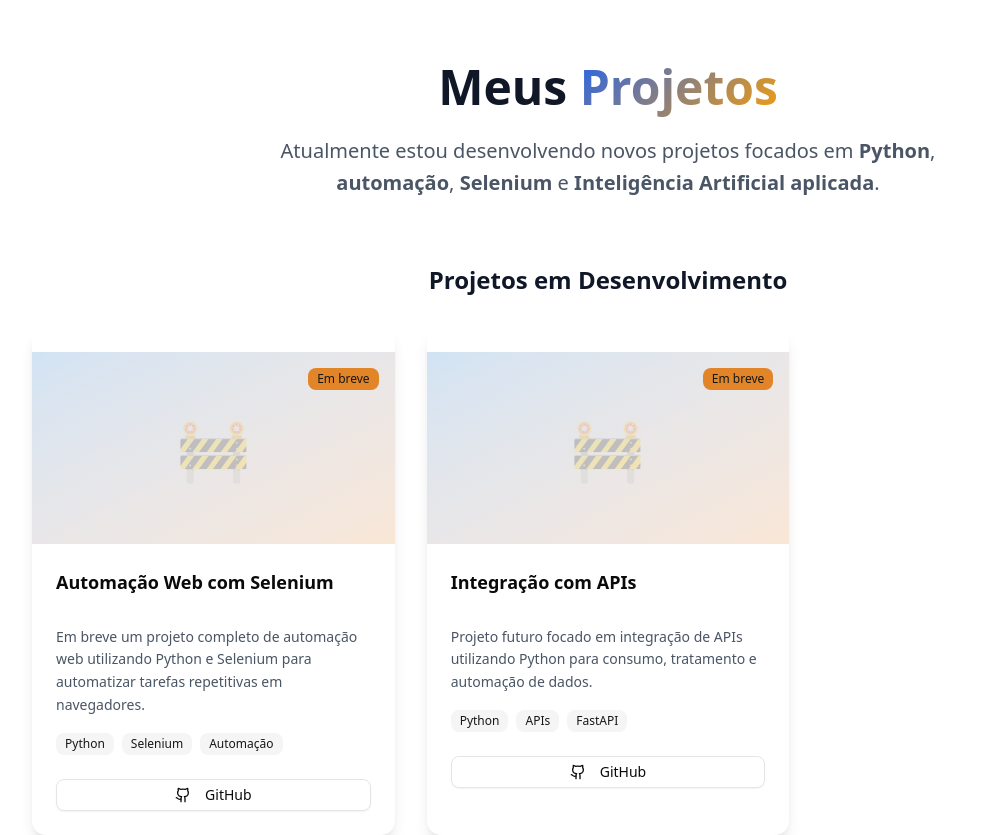
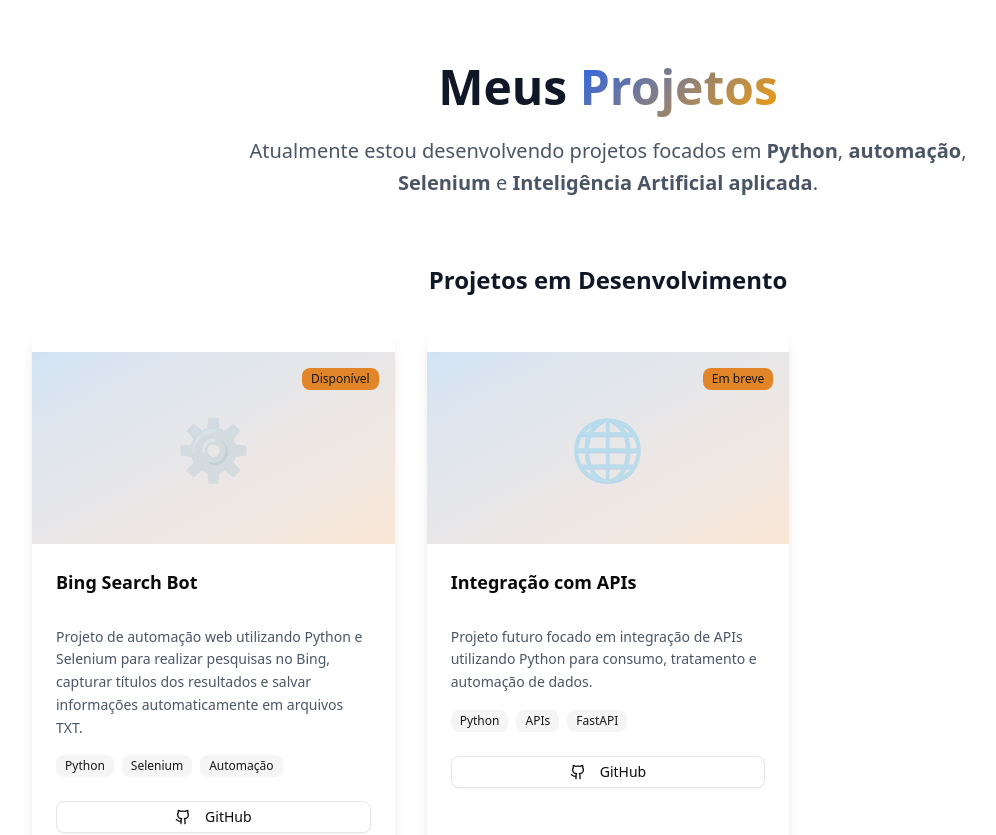
Before and after one commit to leandroroberto/portfolio-leandro, a React (Vite) app: page / in a window 1280 px wide. Shown: the part 2360-3195 px from the top of the page, without its empty margins (32-1028 px from the left). Built offline with nearby package versions, Linux system fonts and the light colour scheme.

Commit message:
Update project details and descriptions in Projects.jsx
Projeto de automação Bing-Search-Bot adicionado ao portfólio.

```diff
--- a/src/components/Projects.jsx
+++ b/src/components/Projects.jsx
@@ -10,12 +10,12 @@
   const projects = [
     {
       id: 1,
-      title: "Automação Web com Selenium",
+      title: "Bing Search Bot",
       description:
-        "Em breve um projeto completo de automação web utilizando Python e Selenium para automatizar tarefas repetitivas em navegadores.",
+        "Projeto de automação web utilizando Python e Selenium para realizar pesquisas no Bing, capturar títulos dos resultados e salvar informações automaticamente em arquivos TXT.",
       technologies: ["Python", "Selenium", "Automação"],
       category: "Automação",
-      github: "https://github.com/leandroroberto",
+      github: "https://github.com/leandroroberto/bing-search-bot",
       demo: null,
       featured: true
     },
@@ -68,7 +68,7 @@
             </h2>
 
             <p className="text-xl text-gray-600 max-w-3xl mx-auto leading-relaxed">
-              Atualmente estou desenvolvendo novos projetos focados em
+              Atualmente estou desenvolvendo projetos focados em
               <strong> Python</strong>, <strong>automação</strong>,
               <strong> Selenium</strong> e
               <strong> Inteligência Artificial aplicada</strong>.
@@ -89,11 +89,19 @@
                 >
                   <div className="relative">
                     <div className="h-48 bg-gradient-to-br from-primary/20 to-accent/20 flex items-center justify-center">
-                      <div className="text-6xl opacity-20">🚧</div>
+                      <div className="text-6xl opacity-20">
+                        {project.category === 'Automação'
+                          ? '⚙️'
+                          : project.category === 'Backend'
+                          ? '🌐'
+                          : '🤖'}
+                      </div>
                     </div>
 
                     <Badge className="absolute top-4 right-4 bg-accent text-accent-foreground">
-                      Em breve
+                      {project.title === 'Bing Search Bot'
+                        ? 'Disponível'
+                        : 'Em breve'}
                     </Badge>
                   </div>
 
```
